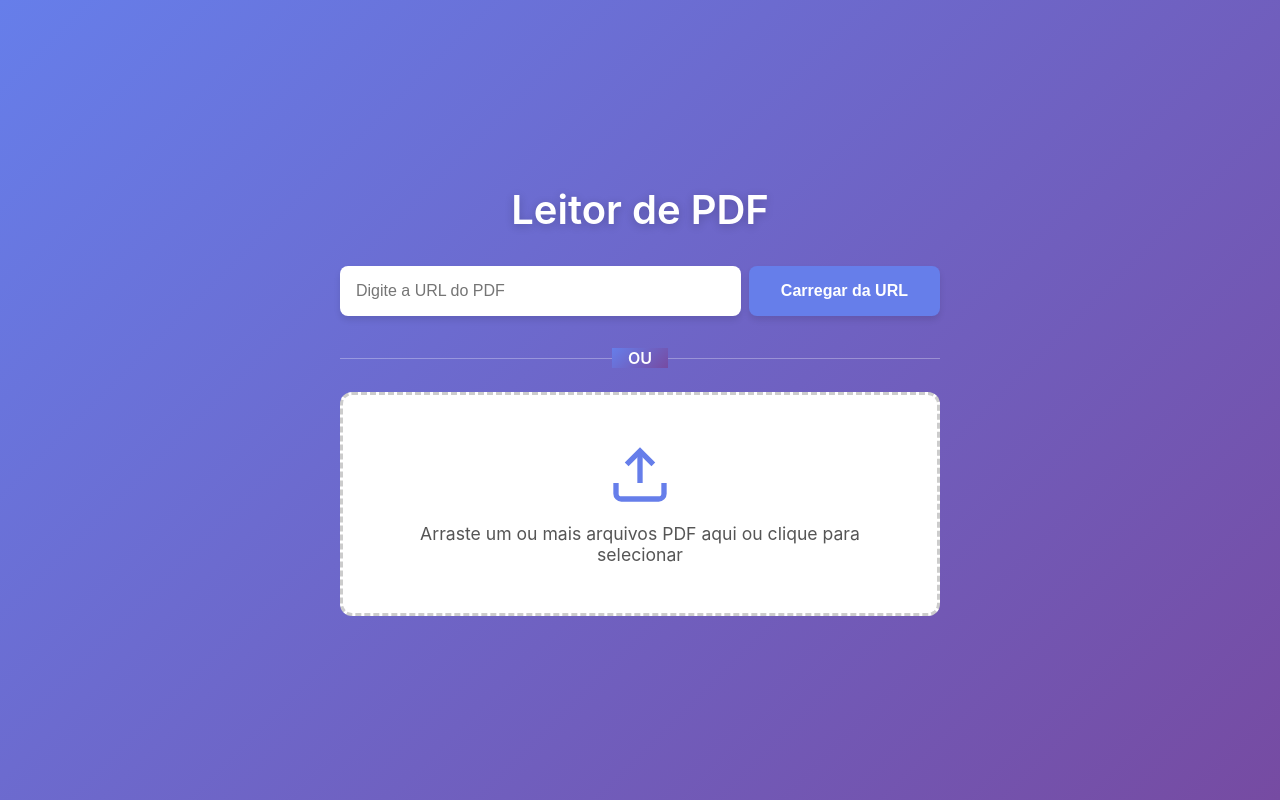
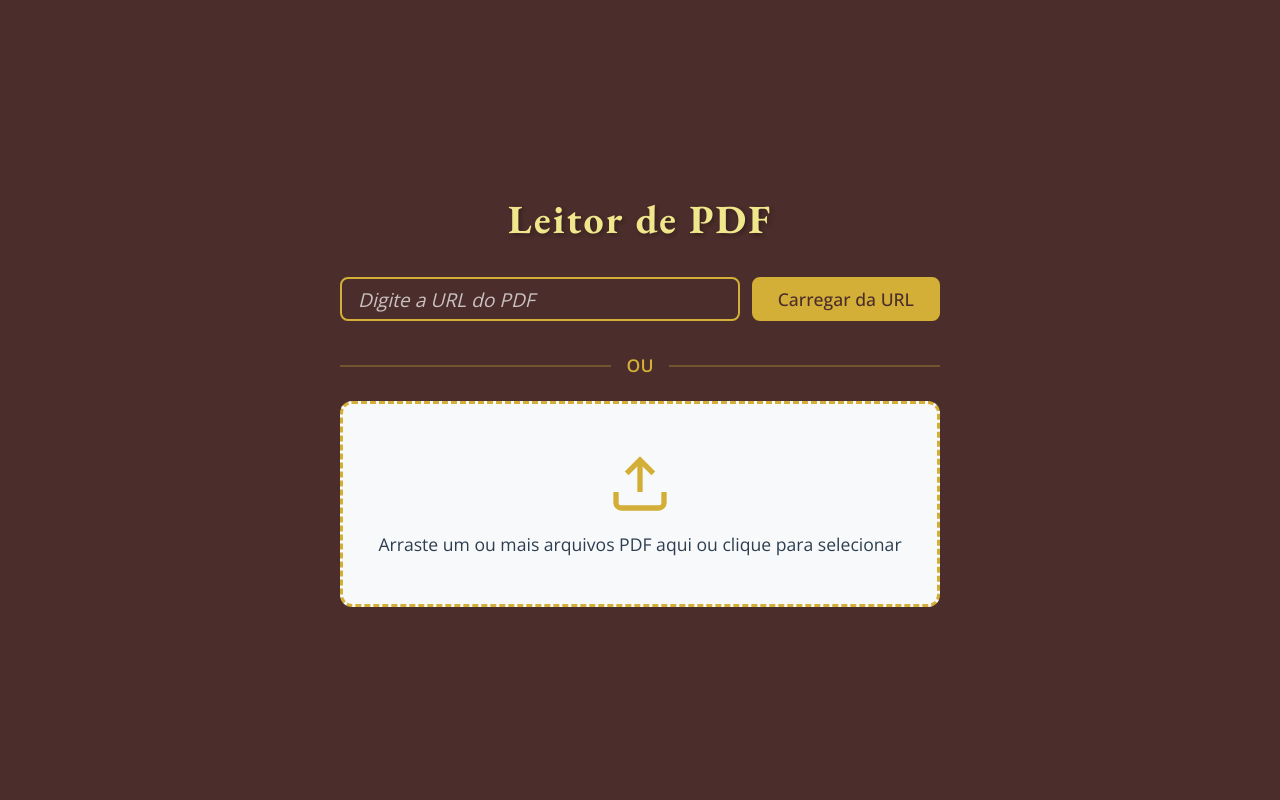
Before and after one commit to coletaneadigitalicm/leitor-pdf, an Angular app: page / in a window 1280 px wide. Built offline with nearby package versions, Linux system fonts and the light colour scheme.

Commit message:
adicionando tema da coletanea digital

```diff
--- a/src/app/pdf-viewer/pdf-viewer.component.scss
+++ b/src/app/pdf-viewer/pdf-viewer.component.scss
@@ -15,7 +15,7 @@
   min-height: 100vh;
   display: flex;
   flex-direction: column;
-  background: linear-gradient(135deg, #667eea 0%, #764ba2 100%);
+  background: var(--background-color);
   position: relative;
   outline: none;
   overflow-x: hidden; // Previne scroll horizontal na página inteira
@@ -27,7 +27,7 @@
   display: flex;
   align-items: center;
   justify-content: center;
-  padding: 2rem;
+  padding: var(--spacing-lg);
 }
 
 .upload-controls {
@@ -36,14 +36,16 @@
   text-align: center;
 
   h1 {
-    color: white;
-    font-size: 2.5rem;
-    margin-bottom: 2rem;
-    font-weight: 600;
-    text-shadow: 0 2px 10px rgba(0, 0, 0, 0.2);
+    color: var(--placeholder-color);
+    font-size: var(--text-2xl);
+    font-family: var(--font-serif);
+    margin-bottom: var(--spacing-lg);
+    font-weight: 700;
+    letter-spacing: 2px;
+    text-shadow: var(--text-shadow);
 
     @media (max-width: 768px) {
-      font-size: 2rem;
+      font-size: var(--text-xl);
     }
   }
 }
@@ -51,8 +53,8 @@
 // URL Input
 .url-input-group {
   display: flex;
-  gap: 0.5rem;
-  margin-bottom: 2rem;
+  gap: 12px;
+  margin-bottom: var(--spacing-lg);
 
   @media (max-width: 768px) {
     flex-direction: column;
@@ -60,21 +62,30 @@
 
   .url-input {
     flex: 1;
-    padding: 1rem;
-    border: none;
-    border-radius: 8px;
-    font-size: 1rem;
+    height: 44px;
+    border: 2px solid var(--gold-color);
+    border-radius: var(--radius-sm);
+    background: var(--background-color);
+    color: var(--text-light);
+    padding: 0 16px;
+    font-size: var(--text-md);
+    font-family: var(--font-sans);
     outline: none;
-    box-shadow: 0 4px 6px rgba(0, 0, 0, 0.1);
+    transition: box-shadow var(--transition-fast);
+
+    &::placeholder {
+      color: var(--text-light-secondary);
+      font-style: italic;
+    }
 
     &:focus {
-      box-shadow: 0 4px 12px rgba(0, 0, 0, 0.15);
+      box-shadow: 0 0 0 3px rgba(212, 175, 55, 0.3);
     }
   }
 }
 
 .separator {
-  margin: 1.5rem 0;
+  margin: var(--spacing-md) 0;
   position: relative;
   text-align: center;
 
@@ -84,38 +95,43 @@
     top: 50%;
     left: 0;
     right: 0;
-    height: 1px;
-    background: rgba(255, 255, 255, 0.3);
+    height: 2px;
+    background: var(--gold-color);
+    opacity: 0.3;
   }
 
   span {
     position: relative;
     display: inline-block;
-    padding: 0 1rem;
-    background: linear-gradient(135deg, #667eea 0%, #764ba2 100%);
-    color: white;
+    padding: 0 var(--spacing-sm);
+    background: var(--background-color);
+    color: var(--gold-color);
     font-weight: 600;
+    font-family: var(--font-sans);
+    font-size: var(--text-sm);
   }
 }
 
 // Drop Zone
 .drop-zone {
-  background: white;
-  border: 3px dashed #ccc;
-  border-radius: 12px;
+  background: var(--card-bg);
+  border: 3px dashed var(--gold-color);
+  border-radius: var(--radius-md);
   padding: 3rem 2rem;
   cursor: pointer;
-  transition: all 0.3s ease;
+  transition: all var(--transition-normal) var(--transition-smooth);
 
   &:hover {
-    border-color: #667eea;
-    background: #f8f9ff;
+    border-color: var(--gold-color);
+    background: #ffffff;
+    box-shadow: var(--shadow-md);
   }
 
   &.dragging {
-    border-color: #667eea;
-    background: #f0f3ff;
+    border-color: var(--gold-color);
+    background: #ffffff;
     transform: scale(1.02);
+    box-shadow: var(--shadow-lg);
   }
 
   @media (max-width: 768px) {
@@ -127,16 +143,17 @@
   display: flex;
   flex-direction: column;
   align-items: center;
-  gap: 1rem;
+  gap: var(--spacing-sm);
 
   svg {
-    color: #667eea;
+    color: var(--gold-color);
   }
 
   .drop-zone-text {
-    font-size: 1.1rem;
-    color: #555;
+    font-size: var(--text-sm);
+    color: var(--text-dark);
     margin: 0;
+    font-family: var(--font-sans);
 
     @media (max-width: 768px) {
       font-size: 1rem;
@@ -146,51 +163,58 @@
 
 // Buttons
 .btn {
-  padding: 1rem 2rem;
-  border: none;
-  border-radius: 8px;
-  font-size: 1rem;
-  font-weight: 600;
+  padding: 0 24px;
+  height: 44px;
+  border: 2px solid var(--gold-color);
+  border-radius: var(--radius-sm);
+  font-size: var(--text-sm);
+  font-family: var(--font-sans);
+  font-weight: 500;
   cursor: pointer;
-  transition: all 0.3s ease;
+  transition: filter var(--transition-fast), transform var(--transition-fast);
   display: inline-flex;
   align-items: center;
   justify-content: center;
-  gap: 0.5rem;
-  box-shadow: 0 4px 6px rgba(0, 0, 0, 0.1);
+  gap: 8px;
 
   &:disabled {
-    opacity: 0.5;
+    opacity: 0.6;
     cursor: not-allowed;
   }
 
   &:not(:disabled):hover {
-    transform: translateY(-2px);
-    box-shadow: 0 6px 12px rgba(0, 0, 0, 0.15);
+    filter: brightness(0.95);
   }
 
   &:not(:disabled):active {
-    transform: translateY(0);
+    transform: translateY(1px);
   }
 }
 
 .btn-primary {
-  background: #667eea;
-  color: white;
+  background: var(--gold-color);
+  color: var(--background-color);
+  border-color: var(--gold-color);
 
   &:hover:not(:disabled) {
-    background: #5568d3;
+    filter: brightness(0.97);
   }
 }
 
 .btn-icon {
   padding: 0.5rem;
-  background: white;
-  color: #667eea;
+  background: var(--background-color);
+  color: var(--placeholder-color);
+  border: 2px solid var(--gold-color);
   flex-shrink: 0; // Previne compressão dos botões
+  transition: filter var(--transition-fast);
 
   svg {
     display: block;
+  }
+
+  &:hover:not(:disabled) {
+    filter: brightness(1.1);
   }
 
   @media (max-width: 768px) {
@@ -224,17 +248,18 @@
 
 // Toolbar
 .toolbar {
-  background: white;
+  background: var(--background-color);
   padding: 1rem;
   display: flex;
   justify-content: space-between;
   align-items: center;
-  box-shadow: 0 2px 8px rgba(0, 0, 0, 0.1);
+  box-shadow: var(--shadow-md);
   position: sticky;
   top: 0;
   z-index: 100;
   overflow-x: hidden; // Previne elementos saírem da tela
   gap: 0.5rem;
+  border-bottom: 2px solid var(--gold-color);
 
   @media (max-width: 768px) {
     padding: 0.75rem 0.5rem;
@@ -495,10 +520,11 @@
   align-items: center;
   gap: 0.5rem;
   padding: 0.5rem 1rem;
-  background: #f5f5f5;
-  border-radius: 6px;
+  background: var(--btn-background-color);
+  border: 2px solid var(--gold-color);
+  border-radius: var(--radius-sm);
   font-weight: 600;
-  color: #333;
+  color: var(--placeholder-color);
   min-width: 100px;
   white-space: nowrap; // Previne quebra de linha
 
@@ -520,24 +546,25 @@
 .page-input {
   width: 50px;
   padding: 0.25rem 0.5rem;
-  border: 1px solid #ddd;
+  border: 1px solid var(--gold-color);
   border-radius: 4px;
   font-size: 0.95rem;
   font-weight: 600;
   text-align: center;
-  background: white;
-  transition: all 0.2s ease;
+  background: var(--background-color);
+  color: var(--text-light);
+  transition: all var(--transition-fast);
 
   &:hover {
-    border-color: #4CAF50;
-    background: #f9f9f9;
+    border-color: var(--placeholder-color);
+    background: rgba(75, 45, 43, 0.8);
   }
 
   &:focus {
     outline: none;
-    border-color: #4CAF50;
-    box-shadow: 0 0 0 2px rgba(76, 175, 80, 0.1);
-    background: white;
+    border-color: var(--placeholder-color);
+    box-shadow: 0 0 0 2px rgba(240, 230, 140, 0.3);
+    background: var(--background-color);
   }
 
   // Remove setas do input number
@@ -560,30 +587,31 @@
 }
 
 .page-separator {
-  color: #666;
+  color: var(--gold-color);
   font-weight: 500;
 }
 
 .page-total {
-  color: #666;
+  color: var(--gold-color);
   font-weight: 500;
 }
 
 .zoom-level {
   padding: 0.5rem 1rem;
-  background: #f5f5f5;
-  border-radius: 6px;
+  background: var(--btn-background-color);
+  border: 2px solid var(--gold-color);
+  border-radius: var(--radius-sm);
   font-weight: 600;
-  color: #333;
+  color: var(--placeholder-color);
   cursor: pointer;
-  transition: all 0.2s ease;
+  transition: filter var(--transition-fast);
   user-select: none;
   white-space: nowrap; // Previne quebra de linha
   min-width: 50px;
   text-align: center;
 
   &:hover {
-    background: #e0e0e0;
+    filter: brightness(1.1);
   }
 
   @media (max-width: 768px) {
--- a/src/index.html
+++ b/src/index.html
@@ -1,11 +1,13 @@
 <!doctype html>
-<html lang="en">
+<html lang="pt-BR">
 <head>
   <meta charset="utf-8">
-  <title>PdfReader</title>
+  <title>Leitor de PDF - Coletânea Digital</title>
   <base href="/">
   <meta name="viewport" content="width=device-width, initial-scale=1">
   <link rel="icon" type="image/x-icon" href="favicon.ico">
+  <!-- Importar fontes do tema Coletânea Digital -->
+  <link href="https://fonts.googleapis.com/css2?family=EB+Garamond:wght@400;500;600;700&family=Open+Sans:wght@300;400;500;600;700&display=swap" rel="stylesheet">
 </head>
 <body>
   <app-root></app-root>
--- a/src/styles.scss
+++ b/src/styles.scss
@@ -1,3 +1,58 @@
+// Variáveis do Tema Coletânea Digital
+:root {
+  /* Cores Principais */
+  --background-color: #4B2D2B;
+  --card-color: #FFF8E1;
+  --title-color: #6A2F2F;
+  --gold-color: #D4AF37;
+  --placeholder-color: #F0E68C;
+  --btn-background-color: #6A3B39;
+
+  /* Cores de Sistema */
+  --text-light: #FFF;
+  --text-light-secondary: rgba(255, 255, 255, 0.7);
+  --card-bg: #f8f9fa;
+  --card-border: #e9ecef;
+  --card-border-hover: #dee2e6;
+  --text-dark: #2c3e50;
+  --badge-blue-bg: #e3f2fd;
+  --badge-gray-bg: #f5f7fa;
+
+  /* Sombras */
+  --shadow-sm: 0 2px 8px rgba(0, 0, 0, 0.04);
+  --shadow-md: 0 2px 12px rgba(0, 0, 0, 0.08);
+  --shadow-lg: 0 6px 25px rgba(0, 0, 0, 0.15);
+  --text-shadow: 2px 2px 4px rgba(0, 0, 0, 0.3);
+
+  /* Tipografia */
+  --font-serif: 'EB Garamond', serif;
+  --font-sans: 'Open Sans', sans-serif;
+
+  /* Tamanhos */
+  --text-xs: 0.9rem;
+  --text-sm: 1.1rem;
+  --text-md: 1.2rem;
+  --text-lg: 1.4rem;
+  --text-xl: 2rem;
+  --text-2xl: 2.5rem;
+
+  /* Espaçamentos */
+  --spacing-xs: 0.5rem;
+  --spacing-sm: 1rem;
+  --spacing-md: 1.5rem;
+  --spacing-lg: 2rem;
+
+  /* Border Radius */
+  --radius-sm: 8px;
+  --radius-md: 12px;
+  --radius-tag: 0.5rem;
+
+  /* Transições */
+  --transition-fast: 0.2s;
+  --transition-normal: 0.3s;
+  --transition-smooth: cubic-bezier(0.4, 0, 0.2, 1);
+}
+
 * {
   margin: 0;
   padding: 0;
@@ -5,7 +60,11 @@
 }
 
 body {
-  font-family: -apple-system, BlinkMacSystemFont, "Segoe UI", Roboto, "Helvetica Neue", Arial, sans-serif;
+  font-family: var(--font-sans);
   margin: 0;
   padding: 0;
+  background: var(--background-color);
+  color: var(--text-light);
+  scroll-behavior: smooth;
+  min-height: 100vh;
 }
```
Also changed, not shown: 1 other file (tests, documents, lock files or other folders).
